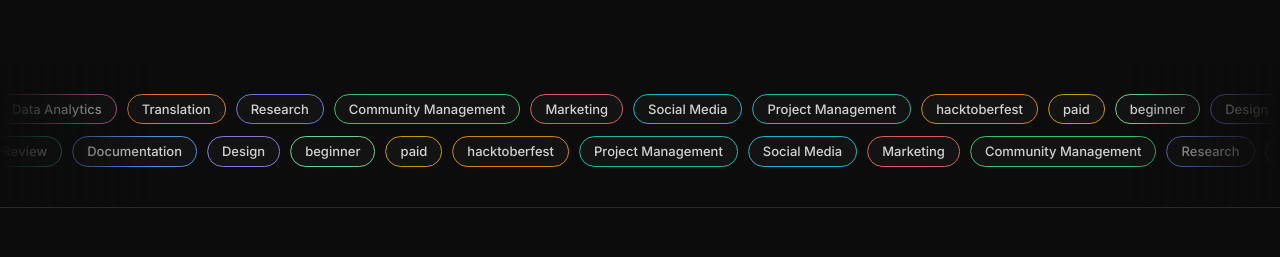
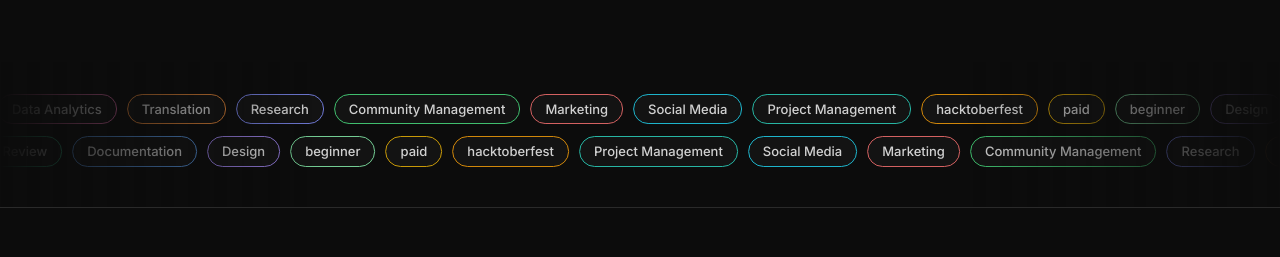
Before and after one commit to No-cos/nocos, a Next.js app in the folder frontend/: page / in a window 1280 px wide. Shown: the part 490-747 px from the top of the page. Built offline with nearby package versions, Linux system fonts and the light colour scheme; no server answers.

Commit message:
style: increase marquee edge fade zone to 25% for stronger dissolve effect

```diff
--- a/frontend/src/components/marquee/index.tsx
+++ b/frontend/src/components/marquee/index.tsx
@@ -27,9 +27,9 @@
         // This gives the marquee the appearance of emerging from and dissolving
         // into the page — purely CSS, no extra elements needed.
         WebkitMaskImage:
-          "linear-gradient(to right, transparent 0%, black 12%, black 88%, transparent 100%)",
+          "linear-gradient(to right, transparent 0%, black 25%, black 75%, transparent 100%)",
         maskImage:
-          "linear-gradient(to right, transparent 0%, black 12%, black 88%, transparent 100%)",
+          "linear-gradient(to right, transparent 0%, black 25%, black 75%, transparent 100%)",
       }}
     >
       {/* Row 1 — scrolls left */}
```
